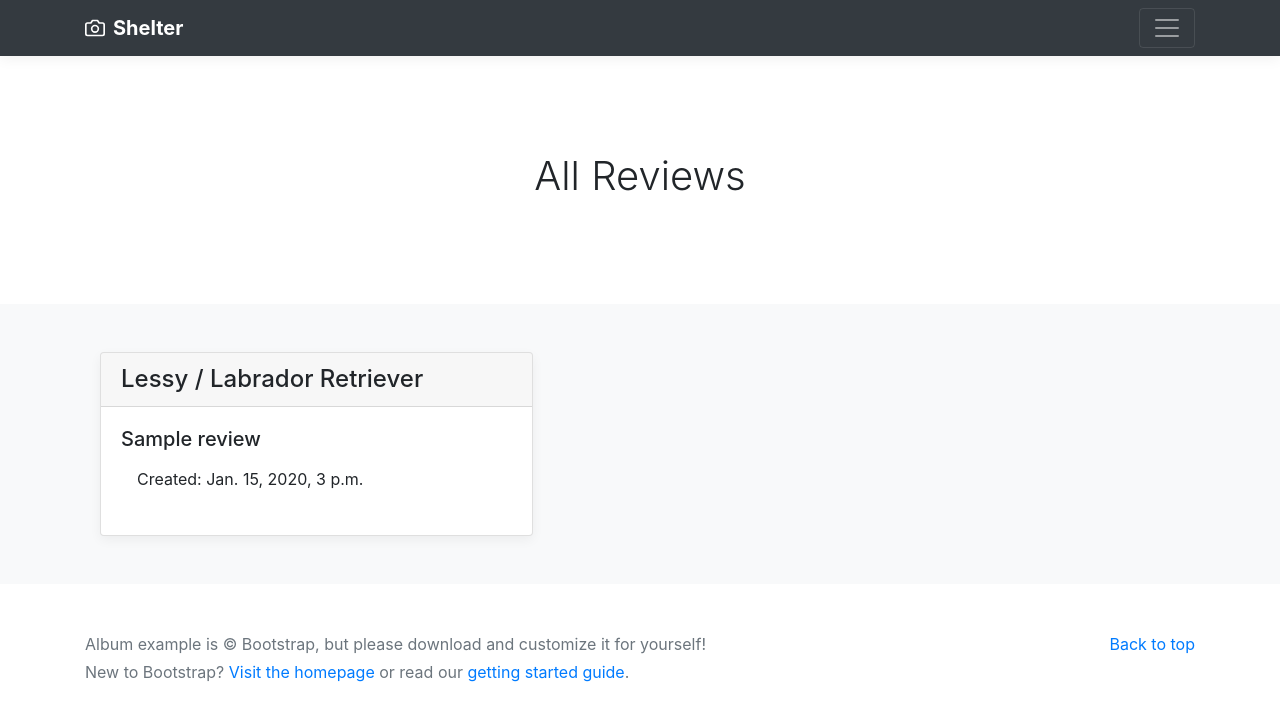
After one commit to khomyakov362/a_django_project, a Django app: page /reviews/ in a window 1280 px wide. The commit adds this page. Shown: the top 721 px of the page. Run offline with Django 5.2, Linux system fonts and the light colour scheme; data comes from the database, SQL or seed files in the repository; tables that the repository leaves empty hold one stand-in row (values such as "Sample post"); some libraries are stand-ins or nearby versions.

Commit message:
Added some views for reviews

```diff
--- a/dogs/templates/dogs/base.html
+++ b/dogs/templates/dogs/base.html
@@ -48,7 +48,7 @@
                         <li><a href="{% url 'dogs:index' %}">Main</a></li>
                         <li><a href="{% url 'dogs:breeds' %}">Breeds</a></li>
                         <li><a href="{% url 'dogs:dogs_list' %}">Dogs</a></li>
-                        <li><a href="{% url 'dogs:dog_create' %}">Add a dog</a></li>
+                        <li><a href="{% url 'reviews:review_list' %}">Reviews</a></li>
                         {% if user.is_authenticated %}
                             <li><a href="{% url 'users:user_list' %}" class="text-white">All Users</a></li>
                             <li><a href="{% url 'users:user_profile' %}" class="text-white">Profile</a></li>
--- a/dogs/templates/dogs/dogs.html
+++ b/dogs/templates/dogs/dogs.html
@@ -8,8 +8,9 @@
         {% include 'dogs/includes/inc_dog_card.html' with object=object %}
         {% endfor %}
     </div>
-    <a class="btn btn-outline-success m-2" href="{% url 'dogs:dogs_list' %}">Active dogs</a>
-    <a class="btn btn-outline-secondary m-2" href="{% url 'dogs:dogs_deactivated_list' %}">Non-Active dogs</a>
+    <a class="btn btn-outline-primary m-2 float-left" href="{% url 'dogs:dog_create' %}">Create dog</a>
+    <a class="btn btn-outline-secondary m-2 float-right" href="{% url 'dogs:dogs_deactivated_list' %}">Non-Active dogs</a>
+    <a class="btn btn-outline-success m-2 float-right" href="{% url 'dogs:dogs_list' %}">Active dogs</a>
 </div>
 
 {% endblock %}
--- /dev/null
+++ b/reviews/templates/reviews/includes/inc_review_card.html
@@ -0,0 +1,15 @@
+{% load my_tags %}
+<div class="col-5">
+    <div class="card mb-0 box-shadow">
+        <div class="card-header">
+            <h4 class="my-0 font-weight-center"> {{ object.dog.name }} / {{ object.dog.breed }} </h4>
+        </div>
+        <div class="card-body">
+            <h5 class="card-title pricing-card-title"> {{ object.title|truncatechars:30 }} </h5>
+            <ul class="list-unstyled mt-3 mb-4 text-start m-3">
+                <li>Created: {{ object.created }}</li>
+            </ul>
+        </div>
+
+    </div>
+</div>
--- /dev/null
+++ b/reviews/templates/reviews/reviews.html
@@ -0,0 +1,11 @@
+{% extends 'dogs/base.html' %}
+
+{% block content %}
+<div class="container">
+    <div class="row">
+        {% for object in object_list %}
+            {% include 'reviews/includes/inc_review_card.html' with object=object %}
+        {% endfor %}
+    </div>
+</div>
+{% endblock %}
--- a/reviews/urls.py
+++ b/reviews/urls.py
@@ -1,9 +1,12 @@
 from django.urls import path
 
 from reviews.apps import ReviewsConfig
+from reviews import views
 
 app_name = ReviewsConfig.name
 
 urlpatterns = [
+    path('', views.ReviewListView.as_view(), name='review_list'),
+    path('deactivated/', views.ReviewDeactivatedListView.as_view(), name='review_deactivated_list'),
 
 ]
--- a/reviews/views.py
+++ b/reviews/views.py
@@ -1,3 +1,35 @@
-from django.shortcuts import render
+from django.http import HttpResponseForbidden
+from django.shortcuts import get_object_or_404, redirect
+from django.urls import reverse
+from django.views import generic
+from django.contrib.auth.mixins import LoginRequiredMixin, PermissionRequiredMixin
+from django.core.exceptions import PermissionDenied
+from redis.commands.search.querystring import querystring
 
-# Create your views here.
+from reviews.models import Review
+from users.models import User
+from reviews.forms import ReviewForm
+
+class ReviewListView(generic.ListView):
+    model = Review
+    extra_context = {
+        'title' : 'All Reviews'
+    }
+    template_name = 'reviews/reviews.html'
+
+    def get_queryset(self):
+        queryset = super().get_queryset()
+        queryset = queryset.filter(sign_of_review=True)
+        return queryset
+
+class ReviewDeactivatedListView(generic.ListView):
+    model = Review
+    extra_context = {
+        'title' : 'Non-Active Reviews'
+    }
+    template_name = 'reviews/reviews.html'
+
+    def get_queryset(self):
+        queryset = super().get_queryset()
+        queryset = queryset.filter(sign_of_review=False)
+        return queryset
```
